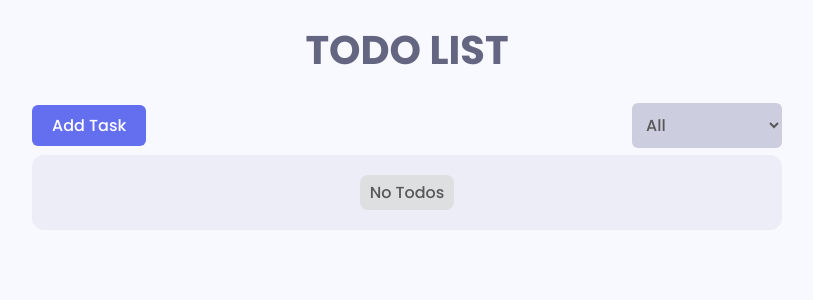
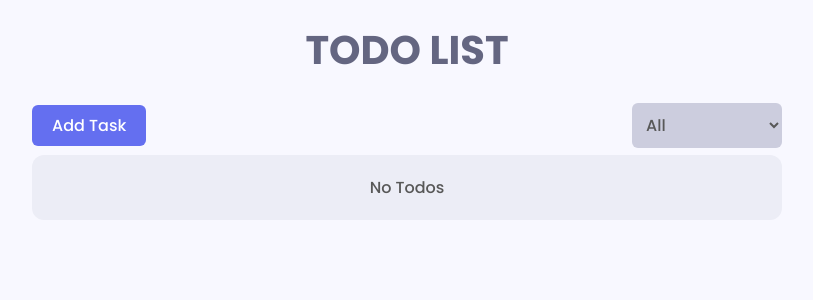
Before and after one commit to ShaifArfan/react-todo-app, a React (Create React App) app: page / in a window 1280 px wide. Shown: the top 300 px of the page, without its empty margins (233-1046 px from the left). Built offline with nearby package versions, Linux system fonts and the light colour scheme.

Commit message:
remove border styles for "No Todos"

```diff
--- a/src/styles/modules/app.module.scss
+++ b/src/styles/modules/app.module.scss
@@ -26,9 +26,6 @@
 	color: var(--black-2);
 	text-align: center;
 	margin: 0 auto;
-	padding: 0.5rem 1rem;
-	border-radius: 8px;
-	background-color: var(--gray-2);
 	width: max-content;
 	height: auto;
 }
```
